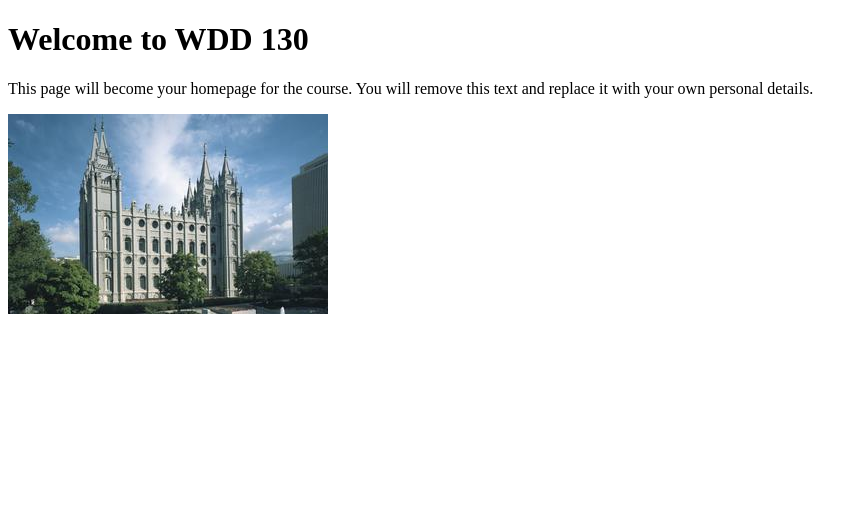
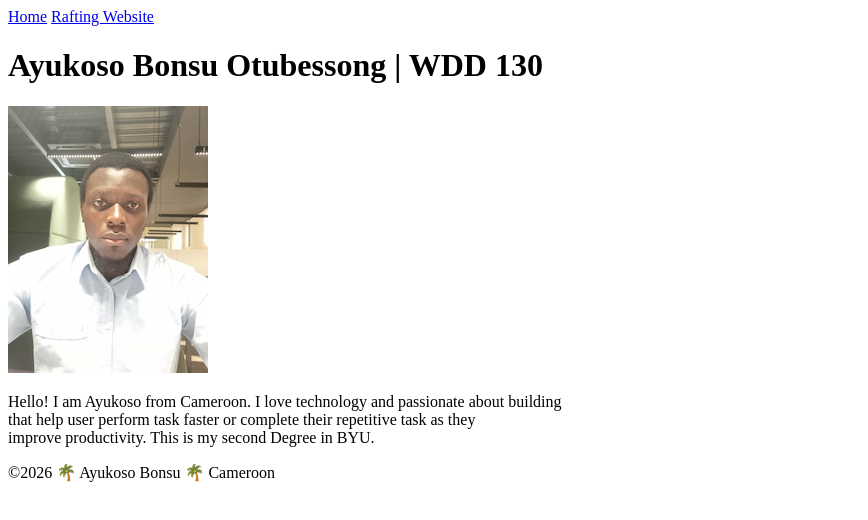
Before and after one commit to bonsu98/wdd130, a plain HTML site: page index.html in a window 1280 px wide. Shown: the whole page, without its empty margins (0-868 px from the left). Drawn offline with Linux system fonts and the light colour scheme.

Commit message:
I change the information under the index.html to my own personal information

```diff
--- a/index.html
+++ b/index.html
@@ -4,14 +4,26 @@
 <head>
     <meta charset="UTF-8">
     <meta name="viewport" content="width=device-width, initial-scale=1.0">
-    <title>WDD 130 | Personal Homepage</title>
+    <title>Ayukoso Bonsu Otubessong | WDD 130</title>
 </head>
 
 <body>
-    <h1>Welcome to WDD 130</h1>
-    <p>This page will become your homepage for the course. You will remove this text and replace it with your own personal details.</p>
-
-    <img src="images/salt-lake-temple.jpg" alt="The Salt Lake Temple.">
+    <header>
+        <nav>
+            <a href="#">Home</a>
+            <a href="wwr/">Rafting Website</a>
+        </nav>
+    </header>
+    <main>
+        <h1> Ayukoso Bonsu Otubessong | WDD 130</h1>
+        <img src="images/profile.png" width="200" alt="Ayukoso Bonsu">
+        <p>Hello! I am Ayukoso from Cameroon. I love technology and passionate about building<br>
+            that help user perform task faster or complete their repetitive task as they<br>
+            improve productivity. This is my second Degree in BYU.</p>
+    </main>
+    <footer>
+        <p>&copy;2026 🌴 Ayukoso Bonsu 🌴 Cameroon</p>
+    </footer>
 </body>
 
 </html>
```
Also changed, not shown: images/profile.png (added).
